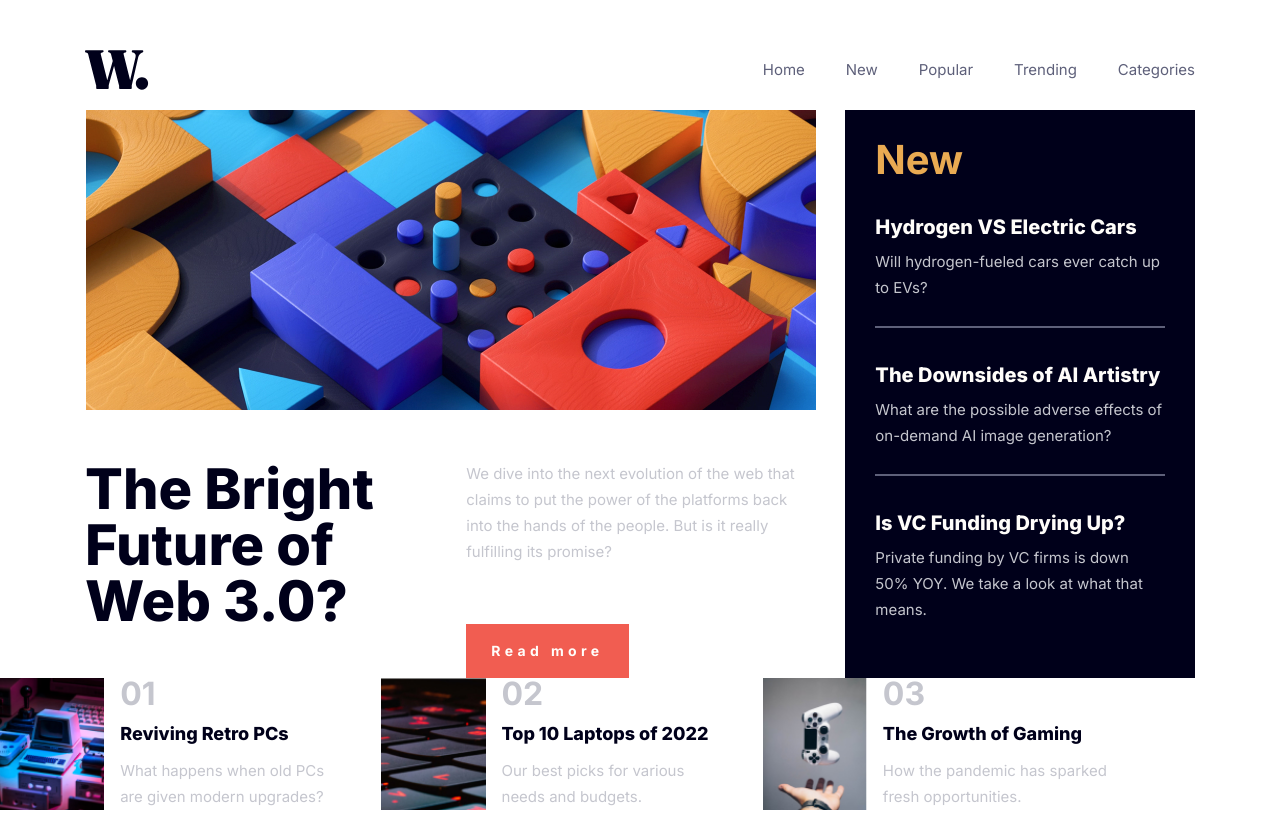
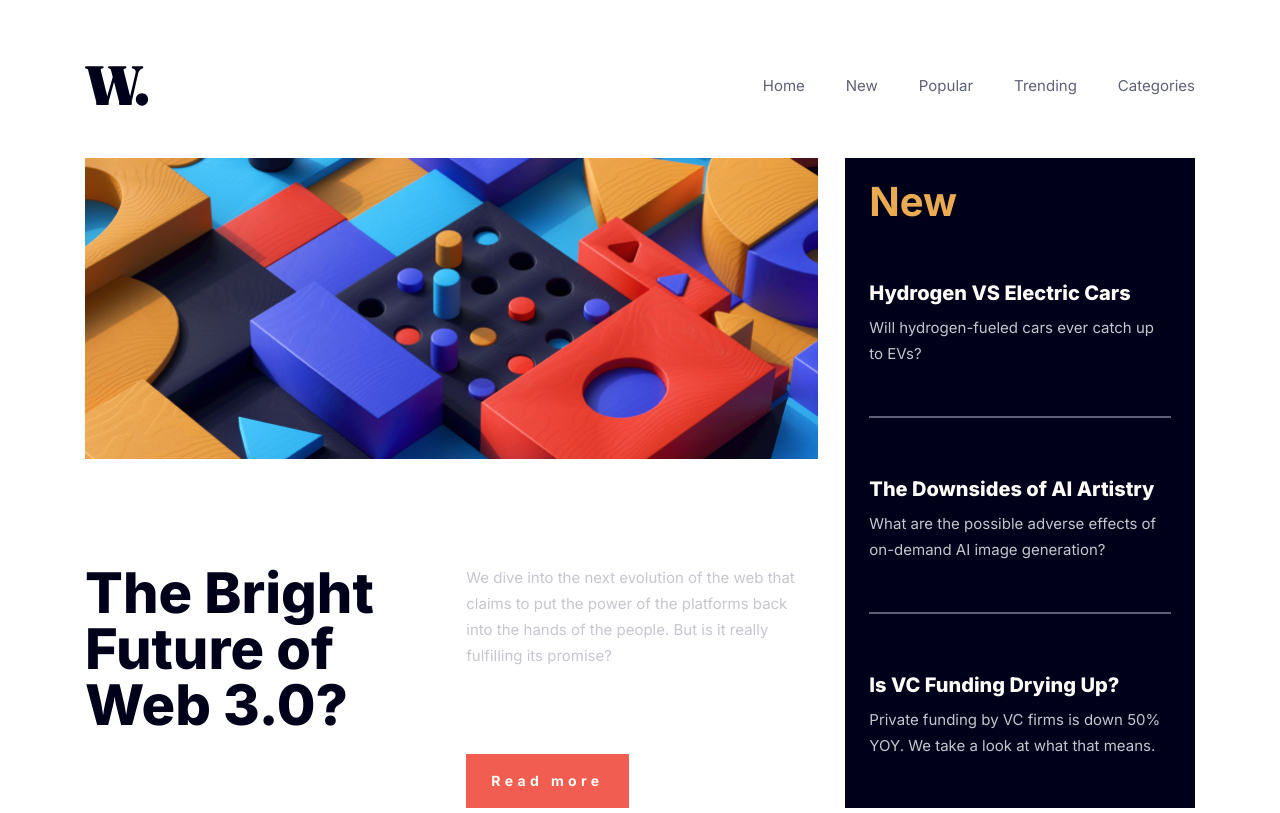
Before and after one commit to Junior-dev-Track/14-css-web-3-0-project-VizardAlpha, a plain HTML site: page index.html in a window 1280 px wide. Shown: the top 813 px of the page. Drawn offline with Linux system fonts and the light colour scheme.

Commit message:
Again fix grid

```diff
--- a/index.html
+++ b/index.html
@@ -10,7 +10,8 @@
 </head>
 
 <body>
-    <header class="container ">
+    <div class="container">
+        <header>
             <img id="logo-nav" src="./assets/W..svg" alt="Logo W">
             <nav>
                 <ul>
@@ -22,24 +23,21 @@
                 </ul>
             </nav>
         </header>
-    <main class="container ">
-        <div class="grid-main">
+        <main>
+            <section>
                 <picture id="image-main">
                     <source srcset="./assets/vasilis-small.jpg" media="(max-width: 400px)">
                     <source srcset="./assets/vasilis.jpg">
-                <img src="./assets/vasilis.jpg" alt="Vasilis picture">
+                    <img class="picture-main" src="./assets/vasilis.jpg" alt="Vasilis picture">
                 </picture>
-            <div class="hero">
-                <div id="title-main">
-                    <h1>The Bright Future of Web 3.0?</h1>
-                </div>
+                    <h1 id="title-main">The Bright Future of Web 3.0?</h1>
                     <div id="desc-main">
                         <p>We dive into the next evolution of the web that claims to put the power of the platforms back
                             into the hands of the people. But is it really fulfilling its promise?
                         </p>
                         <a id="read-more" href="#">Read more</a>
                     </div>
-            </div>
+            </section>
             <aside class="news">
                 <h2>New</h2>
                 <article>
@@ -57,11 +55,10 @@
                     <p>Private funding by VC firms is down 50% YOY. We take a look at what that means.</p>
                 </article>
             </aside>
-        </div>
         </main>
-    <section class="container list">
+        <section class="list">
             <article class="article-list">
-            <img src="./assets/Ordi.jpg" alt="">
+                <img src="./assets/Ordi.jpg" alt="Small old computer images">
                 <div class="color-list">
                     <p>01</p>
                     <h2>Reviving Retro PCs</h2>
@@ -69,7 +66,7 @@
                 </div>
             </article>
             <article class="article-list">
-            <img src="./assets/Clavier.jpg" alt="">
+                <img src="./assets/Clavier.jpg" alt="Images of keyboard">
                 <div class="color-list">
                     <p>02</p>
                     <h2>Top 10 Laptops of 2022</h2>
@@ -77,7 +74,7 @@
                 </div>
             </article>
             <article class="article-list">
-            <img src="./assets/Manette.jpg" alt="">
+                <img src="./assets/Manette.jpg" alt="Hand and joystick">
                 <div class="color-list">
                     <p>03</p>
                     <h2>The Growth of Gaming</h2>
@@ -85,5 +82,6 @@
                 </div>
             </article>
         </section>
+    </div>
 </body>
 </html>
--- a/style.css
+++ b/style.css
@@ -3,7 +3,8 @@
 /* Reset CSS */
 
 * {
-    margin: 0 auto;
+    margin: 0;
+    padding: 0;
     box-sizing: border-box;
 }
 
@@ -95,7 +96,6 @@ video {
     font: inherit;
     vertical-align: baseline;
     text-decoration-line: none;
-    color: white;
 }
 
 /* HTML5 display-role reset for older browsers */
@@ -143,8 +143,13 @@ table {
 
 /* Custom CSS */
 
+header, main, section {
+    width: 100%;
+}
+
 html{
     font-family: 'Inter', sans-serif;
+    color: #C5C6CE;
 }
 
 header {
@@ -154,6 +159,7 @@ header {
     padding: 20px 0;
     margin: 0 auto;
     margin-top: 30px;
+    width: 100%;
 }
 
 ul {
@@ -173,9 +179,27 @@ a {
 }
 
 img {
-    width: 100%;
+    max-width: 100%;
     height: auto;
 }
+
+body{
+    display: flex;
+    justify-content: center;
+}
+
+main {
+    display: grid;
+    grid-template-columns: 66% 31.5%;
+    gap: 0px 2.5%;
+}
+
+main > section{
+    display: grid;
+    gap: 30px;
+    grid-template-columns: 1fr 1fr;
+}
+
 
 #logo-nav {
     width: 64.09px;
@@ -183,59 +207,39 @@ img {
 }
 
 #image-main {
-    max-width: 730px;
-    grid-area: images-main;
+    grid-column: span 2;
 }
 
 .container {
     max-width: 1110px;
+    display: flex;
+    flex-direction: column;
+    gap: 32px;
+    margin: 16px;
 }
 
-.grid-main {
-    display: grid;
-    grid-template-columns: 66% 31.5%;
-    gap: 0px 2.5%;
-    grid-template-areas:
-        "images-main news"
-        "hero news";
+.picture-main{
+    width: 100%;
 }
 
-.hero {
-
-    display: grid;
-    grid-template-columns: 1fr 1fr;
-    grid-template-rows: 1fr;
-    gap: 30px;
-    grid-template-areas:
-        "title-main desc-main";
-    grid-area: hero;
-
-    #title-main {
-        grid-area: title-main;
+#title-main{
+    font-size: 56px;
+    font-weight: 800;
+    line-height: 56px;
+    color: #00001A;
 }
 
 #desc-main {
-        grid-area: desc-main;
     display: flex;
     align-items: flex-start;
     justify-content: space-between;
     flex-direction: column;
 }
 
-    h1 {
-        color: #00001A;
-        font-size: 56px;
-        font-weight: 800;
-        line-height: 56px;
-
-    }
-
-    p {
-        color: #C5C6CE;
+#desc-main p{
     font-size: 15px;
     font-weight: 400;
     line-height: 26px;
-
 }
 
 #read-more {
@@ -248,13 +252,14 @@ img {
     padding: 15px 25px;
 }
 
-}
+
 
 .news {
     background-color: #00001A;
-    padding: 30px;
-    grid-area: news;
-    max-width: 350px;
+    padding: 24px;
+    gap: 24px;
+    display: flex;
+    flex-direction: column;
 
     article {
         padding: 25px 0px;
@@ -278,7 +283,6 @@ img {
     }
 
     p {
-        color: #C5C6CE;
         font-size: 15px;
         font-weight: 400;
         line-height: 26px;
@@ -287,6 +291,7 @@ img {
 
     hr {
         border: solid #5E607A 1px;
+        width: 100%;
     }
 
 }
@@ -295,7 +300,6 @@ img {
     display: grid;
     grid-template-columns: repeat(3, 1fr);
     gap: 34px;
-}
 
     .article-list{
         display: grid;
@@ -310,7 +314,6 @@ img {
     }
 
     .color-list p:first-child{
-    color: #C5C6CE;
         font-size: 32px;
         font-weight: 700;
         line-height: 32px;
@@ -324,8 +327,9 @@ img {
     }
 
     .color-list p{
-    color:#C5C6CE;
         font-size: 15px;
         font-weight: 400;
         line-height: 26px;
     }
+
+}
```
Lines whose indentation alone changed are shown as unchanged.
